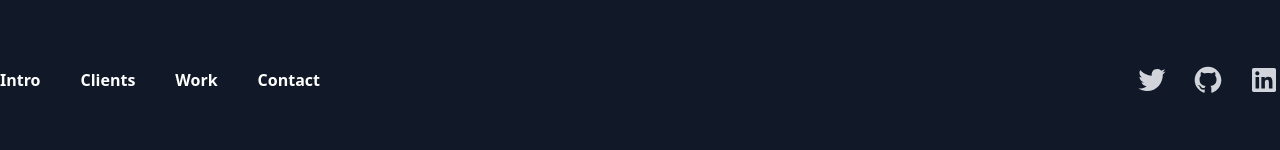
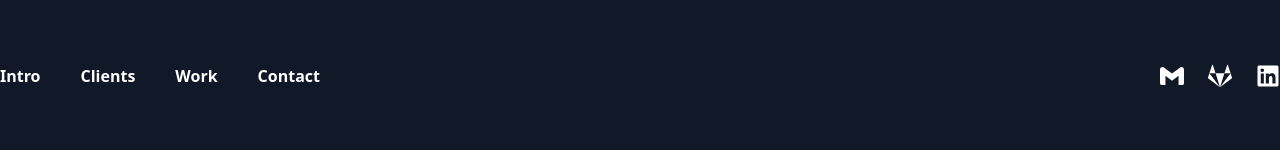
Before and after one commit to byronklep/sbk-dev, a Next.js app: page /work in a window 1280 px wide. Shown: the top 150 px of the page. Built offline with nearby package versions, Linux system fonts and the light colour scheme.

Commit message:
React icons - social icons in Header.

```diff
--- a/components/Header.js
+++ b/components/Header.js
@@ -1,5 +1,8 @@
 import { useState } from 'react'
 import { useRouter } from 'next/router'
+import { SiGmail } from 'react-icons/si'
+import { FaGitlab } from 'react-icons/fa'
+import { FaLinkedin } from 'react-icons/fa'
 
 export default function Header() {
   const [sidebar, setSidebar] = useState(false)
@@ -43,7 +46,8 @@ export default function Header() {
           <div className="flex justify-center items-center space-x-6">
             <div className="flex justify-center items-center rounded-lg">
               <button className="text-white text-2xl hover:text-gray-300 focus:outline-none focus:text-gray-300">
-                <svg
+                <SiGmail height={32} width={32} />
+                {/* <svg
                   width="32"
                   height="32"
                   viewBox="0 0 32 32"
@@ -53,12 +57,13 @@ export default function Header() {
                     d="M29.5493 7.54136C28.5314 7.99162 27.452 8.28732 26.3467 8.41869C27.5117 7.72194 28.3836 6.62538 28.8 5.33336C27.7067 5.98402 26.508 6.44002 25.2587 6.68669C24.4195 5.7888 23.3072 5.19331 22.0946 4.9928C20.8821 4.7923 19.6373 4.99801 18.5537 5.57796C17.4701 6.15791 16.6085 7.0796 16.1028 8.19975C15.5971 9.31989 15.4757 10.5757 15.7573 11.772C13.5402 11.6609 11.3711 11.0847 9.39106 10.0809C7.411 9.0771 5.66418 7.66809 4.26401 5.94536C3.7684 6.79662 3.50795 7.76433 3.50934 8.74936C3.50934 10.6827 4.49334 12.3907 5.98934 13.3907C5.10402 13.3628 4.23819 13.1237 3.46401 12.6934V12.7627C3.46428 14.0503 3.90983 15.2982 4.72514 16.2948C5.54044 17.2914 6.67532 17.9753 7.93734 18.2307C7.1155 18.4534 6.25375 18.4862 5.41734 18.3267C5.77317 19.435 6.46668 20.4043 7.4008 21.0988C8.33491 21.7934 9.46285 22.1784 10.6267 22.2C9.46998 23.1085 8.14558 23.78 6.72918 24.1763C5.31279 24.5725 3.83218 24.6857 2.37201 24.5094C4.92094 26.1486 7.88814 27.0189 10.9187 27.016C21.176 27.016 26.7853 18.5187 26.7853 11.1494C26.7853 10.9094 26.7787 10.6667 26.768 10.4294C27.8598 9.64025 28.8021 8.66272 29.5507 7.54269L29.5493 7.54136Z"
                     fill="#D1D5DB"
                   />
-                </svg>
+                </svg> */}
               </button>
             </div>
             <div className="flex justify-center items-center rounded-lg">
               <button className="text-white text-2xl hover:text-gray-300 focus:outline-none focus:text-gray-300">
-                <svg
+                <FaGitlab height={32} width={32} />
+                {/* <svg
                   width="32"
                   height="32"
                   viewBox="0 0 32 32"
@@ -68,12 +73,13 @@ export default function Header() {
                     d="M16 2.66663C8.63336 2.66663 2.66669 8.63329 2.66669 16C2.66518 18.799 3.54511 21.5274 5.18164 23.7982C6.81818 26.069 9.12822 27.7667 11.784 28.6506C12.4507 28.7666 12.7 28.3666 12.7 28.016C12.7 27.7 12.6827 26.6506 12.6827 25.5333C9.33335 26.1506 8.46669 24.7173 8.20002 23.9666C8.04936 23.5826 7.40002 22.4 6.83336 22.0826C6.36669 21.8333 5.70002 21.216 6.81602 21.2C7.86669 21.1826 8.61602 22.1666 8.86669 22.5666C10.0667 24.5826 11.984 24.016 12.7494 23.6666C12.8667 22.8 13.216 22.2173 13.6 21.884C10.6334 21.5506 7.53336 20.4 7.53336 15.3C7.53336 13.8493 8.04936 12.6506 8.90002 11.716C8.76669 11.3826 8.30002 10.016 9.03336 8.18263C9.03336 8.18263 10.1494 7.83329 12.7 9.55063C13.7854 9.24937 14.9069 9.09775 16.0334 9.09996C17.1667 9.09996 18.3 9.24929 19.3667 9.54929C21.916 7.81596 23.0334 8.18396 23.0334 8.18396C23.7667 10.0173 23.3 11.384 23.1667 11.7173C24.016 12.6506 24.5334 13.8333 24.5334 15.3C24.5334 20.4173 21.4174 21.5506 18.4507 21.884C18.9334 22.3 19.3507 23.1 19.3507 24.3506C19.3507 26.1333 19.3334 27.5666 19.3334 28.0173C19.3334 28.3666 19.584 28.7826 20.2507 28.6493C22.8974 27.7557 25.1972 26.0546 26.8266 23.7855C28.4559 21.5164 29.3326 18.7934 29.3334 16C29.3334 8.63329 23.3667 2.66663 16 2.66663Z"
                     fill="#D1D5DB"
                   />
-                </svg>
+                </svg> */}
               </button>
             </div>
             <div className="flex justify-center items-center rounded-lg">
               <button className="text-white text-2xl hover:text-gray-300 focus:outline-none focus:text-gray-300">
-                <svg
+                <FaLinkedin height={32} width={32} />
+                {/* <svg
                   width="32"
                   height="32"
                   viewBox="0 0 32 32"
@@ -83,7 +89,7 @@ export default function Header() {
                     d="M24.4467 24.452H20.8933V18.8827C20.8933 17.5547 20.8667 15.8453 19.04 15.8453C17.188 15.8453 16.9053 17.2907 16.9053 18.7853V24.452H13.3507V13H16.764V14.56H16.8107C17.288 13.6613 18.448 12.7107 20.1813 12.7107C23.7813 12.7107 24.448 15.0813 24.448 18.1653V24.452H24.4467ZM9.33733 11.4333C9.06607 11.4337 8.79741 11.3805 8.54675 11.2768C8.29609 11.1731 8.06836 11.021 7.87661 10.8291C7.68486 10.6372 7.53287 10.4094 7.42935 10.1587C7.32582 9.90795 7.27281 9.63926 7.27333 9.368C7.2736 8.95978 7.39491 8.5608 7.62192 8.22153C7.84894 7.88225 8.17146 7.61791 8.54871 7.46194C8.92595 7.30596 9.34098 7.26536 9.74131 7.34525C10.1416 7.42515 10.5093 7.62197 10.7977 7.91081C11.0862 8.19965 11.2826 8.56755 11.3619 8.96798C11.4413 9.3684 11.4002 9.78338 11.2437 10.1604C11.0872 10.5375 10.8225 10.8597 10.4829 11.0862C10.1434 11.3128 9.74422 11.4336 9.336 11.4333H9.33733ZM11.1187 24.452H7.55467V13H11.12V24.452H11.1187ZM26.2267 4H5.772C4.79067 4 4 4.77333 4 5.72933V26.2707C4 27.2267 4.792 28 5.77067 28H26.2213C27.2 28 28 27.2267 28 26.2707V5.72933C28 4.77333 27.2 4 26.2213 4H26.2253H26.2267Z"
                     fill="#D1D5DB"
                   />
-                </svg>
+                </svg> */}
               </button>
             </div>
           </div>
@@ -138,7 +144,8 @@ export default function Header() {
           <div className="flex justify-center items-center space-x-6">
             <div className="flex justify-center items-center rounded-lg">
               <button className="hover:text-gray-300 focus:outline-none focus:text-gray-300 text-white text-2xl">
-                <svg
+                <SiGmail height={32} width={32} />
+                {/* <svg
                   width="32"
                   height="32"
                   viewBox="0 0 32 32"
@@ -148,12 +155,13 @@ export default function Header() {
                     d="M29.5493 7.54136C28.5314 7.99162 27.452 8.28732 26.3467 8.41869C27.5117 7.72194 28.3836 6.62538 28.8 5.33336C27.7067 5.98402 26.508 6.44002 25.2587 6.68669C24.4195 5.7888 23.3072 5.19331 22.0946 4.9928C20.8821 4.7923 19.6373 4.99801 18.5537 5.57796C17.4701 6.15791 16.6085 7.0796 16.1028 8.19975C15.5971 9.31989 15.4757 10.5757 15.7573 11.772C13.5402 11.6609 11.3711 11.0847 9.39106 10.0809C7.411 9.0771 5.66418 7.66809 4.26401 5.94536C3.7684 6.79662 3.50795 7.76433 3.50934 8.74936C3.50934 10.6827 4.49334 12.3907 5.98934 13.3907C5.10402 13.3628 4.23819 13.1237 3.46401 12.6934V12.7627C3.46428 14.0503 3.90983 15.2982 4.72514 16.2948C5.54044 17.2914 6.67532 17.9753 7.93734 18.2307C7.1155 18.4534 6.25375 18.4862 5.41734 18.3267C5.77317 19.435 6.46668 20.4043 7.4008 21.0988C8.33491 21.7934 9.46285 22.1784 10.6267 22.2C9.46998 23.1085 8.14558 23.78 6.72918 24.1763C5.31279 24.5725 3.83218 24.6857 2.37201 24.5094C4.92094 26.1486 7.88814 27.0189 10.9187 27.016C21.176 27.016 26.7853 18.5187 26.7853 11.1494C26.7853 10.9094 26.7787 10.6667 26.768 10.4294C27.8598 9.64025 28.8021 8.66272 29.5507 7.54269L29.5493 7.54136Z"
                     fill="#D1D5DB"
                   />
-                </svg>
+                </svg> */}
               </button>
             </div>
             <div className="flex justify-center items-center rounded-lg">
               <button className="hover:text-gray-300 focus:outline-none focus:text-gray-300 text-white text-2xl">
-                <svg
+                <FaGitlab height={32} width={32} />
+                {/* <svg
                   width="32"
                   height="32"
                   viewBox="0 0 32 32"
@@ -163,12 +171,13 @@ export default function Header() {
                     d="M16 2.66663C8.63336 2.66663 2.66669 8.63329 2.66669 16C2.66518 18.799 3.54511 21.5274 5.18164 23.7982C6.81818 26.069 9.12822 27.7667 11.784 28.6506C12.4507 28.7666 12.7 28.3666 12.7 28.016C12.7 27.7 12.6827 26.6506 12.6827 25.5333C9.33335 26.1506 8.46669 24.7173 8.20002 23.9666C8.04936 23.5826 7.40002 22.4 6.83336 22.0826C6.36669 21.8333 5.70002 21.216 6.81602 21.2C7.86669 21.1826 8.61602 22.1666 8.86669 22.5666C10.0667 24.5826 11.984 24.016 12.7494 23.6666C12.8667 22.8 13.216 22.2173 13.6 21.884C10.6334 21.5506 7.53336 20.4 7.53336 15.3C7.53336 13.8493 8.04936 12.6506 8.90002 11.716C8.76669 11.3826 8.30002 10.016 9.03336 8.18263C9.03336 8.18263 10.1494 7.83329 12.7 9.55063C13.7854 9.24937 14.9069 9.09775 16.0334 9.09996C17.1667 9.09996 18.3 9.24929 19.3667 9.54929C21.916 7.81596 23.0334 8.18396 23.0334 8.18396C23.7667 10.0173 23.3 11.384 23.1667 11.7173C24.016 12.6506 24.5334 13.8333 24.5334 15.3C24.5334 20.4173 21.4174 21.5506 18.4507 21.884C18.9334 22.3 19.3507 23.1 19.3507 24.3506C19.3507 26.1333 19.3334 27.5666 19.3334 28.0173C19.3334 28.3666 19.584 28.7826 20.2507 28.6493C22.8974 27.7557 25.1972 26.0546 26.8266 23.7855C28.4559 21.5164 29.3326 18.7934 29.3334 16C29.3334 8.63329 23.3667 2.66663 16 2.66663Z"
                     fill="#D1D5DB"
                   />
-                </svg>
+                </svg> */}
               </button>
             </div>
             <div className="flex justify-center items-center rounded-lg">
               <button className="hover:text-gray-300 focus:outline-none focus:text-gray-300 text-white text-2xl">
-                <svg
+                <FaLinkedin height={32} width={32} />
+                {/* <svg
                   width="32"
                   height="32"
                   viewBox="0 0 32 32"
@@ -178,7 +187,7 @@ export default function Header() {
                     d="M24.4467 24.452H20.8933V18.8827C20.8933 17.5547 20.8667 15.8453 19.04 15.8453C17.188 15.8453 16.9053 17.2907 16.9053 18.7853V24.452H13.3507V13H16.764V14.56H16.8107C17.288 13.6613 18.448 12.7107 20.1813 12.7107C23.7813 12.7107 24.448 15.0813 24.448 18.1653V24.452H24.4467ZM9.33733 11.4333C9.06607 11.4337 8.79741 11.3805 8.54675 11.2768C8.29609 11.1731 8.06836 11.021 7.87661 10.8291C7.68486 10.6372 7.53287 10.4094 7.42935 10.1587C7.32582 9.90795 7.27281 9.63926 7.27333 9.368C7.2736 8.95978 7.39491 8.5608 7.62192 8.22153C7.84894 7.88225 8.17146 7.61791 8.54871 7.46194C8.92595 7.30596 9.34098 7.26536 9.74131 7.34525C10.1416 7.42515 10.5093 7.62197 10.7977 7.91081C11.0862 8.19965 11.2826 8.56755 11.3619 8.96798C11.4413 9.3684 11.4002 9.78338 11.2437 10.1604C11.0872 10.5375 10.8225 10.8597 10.4829 11.0862C10.1434 11.3128 9.74422 11.4336 9.336 11.4333H9.33733ZM11.1187 24.452H7.55467V13H11.12V24.452H11.1187ZM26.2267 4H5.772C4.79067 4 4 4.77333 4 5.72933V26.2707C4 27.2267 4.792 28 5.77067 28H26.2213C27.2 28 28 27.2267 28 26.2707V5.72933C28 4.77333 27.2 4 26.2213 4H26.2253H26.2267Z"
                     fill="#D1D5DB"
                   />
-                </svg>
+                </svg> */}
               </button>
             </div>
           </div>
--- a/package.json
+++ b/package.json
@@ -11,7 +11,8 @@
   "dependencies": {
     "next": "11.0.1",
     "react": "17.0.2",
-    "react-dom": "17.0.2"
+    "react-dom": "17.0.2",
+    "react-icons": "^4.2.0"
   },
   "devDependencies": {
     "autoprefixer": "^10.2.6",
```
Also changed, not shown: 1 other file (tests, documents, lock files or other folders).
